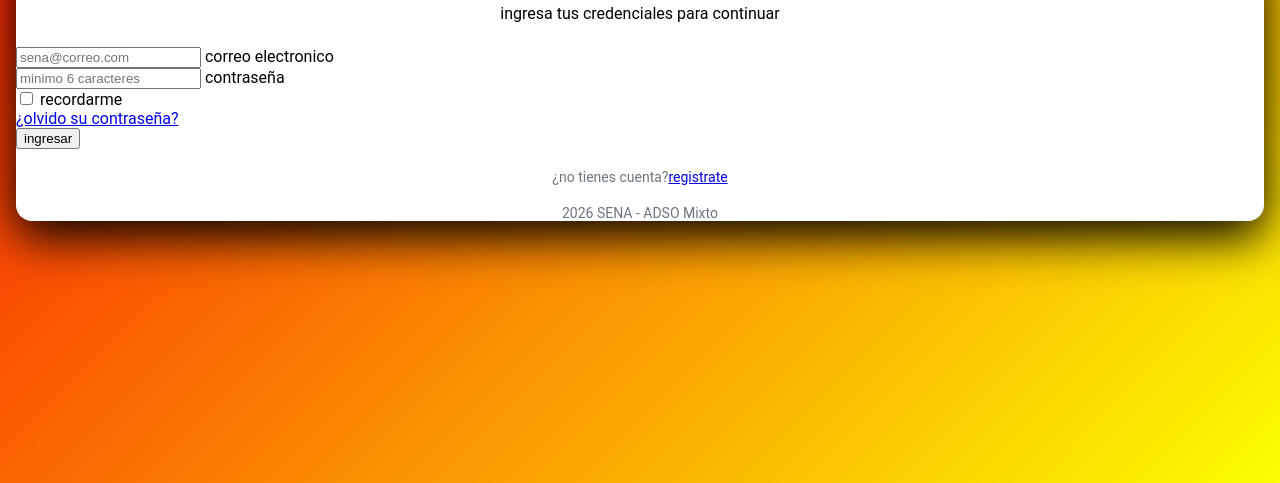
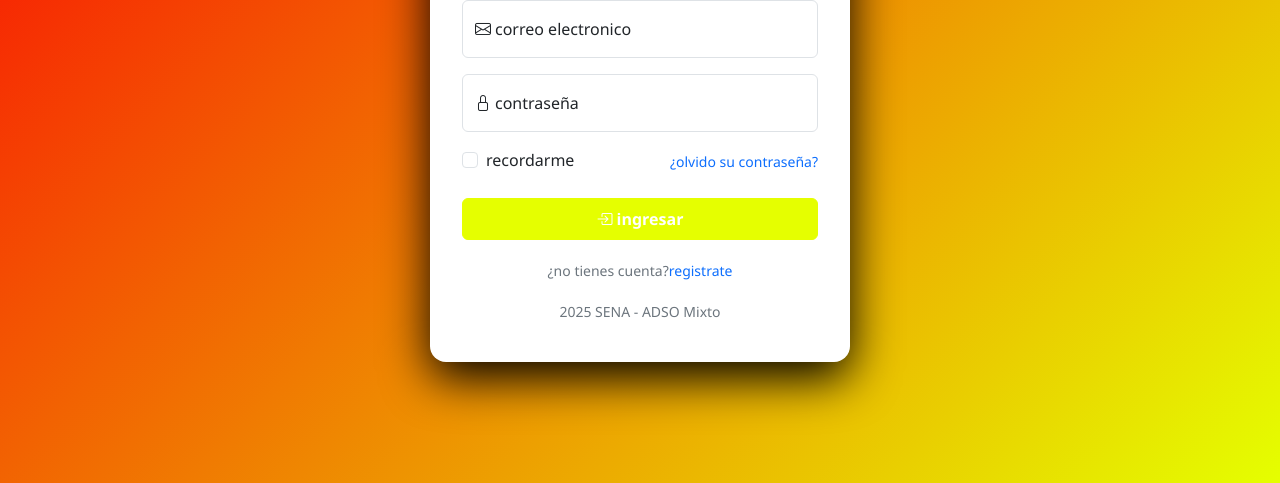
Before and after one commit to BreinerMartinez7/breiner, a plain HTML site: page index.html in a window 1280 px wide. Shown: the part 317-800 px from the top of the page. Drawn offline with nearby package versions, Linux system fonts and the light colour scheme.

Commit message:
estilos
arreglo de codigos

```diff
--- a/css/estilo.css
+++ b/css/estilo.css
@@ -4,7 +4,7 @@
 
 /* variables de marca es decir las generales*/
 :root {/* es la raiz del documento las variables declaradas aqui sirven para toda la pagina*/
-    --sena-verde: #fbff00;/*toda variable inicia con -- el color esta en hexadecimal pero lo podemos colocar en texto*/
+    --sena-verde: #e5ff00;/*toda variable inicia con -- el color esta en hexadecimal pero lo podemos colocar en texto*/
     --sena-verde-oscuro: #0011ff;
     --sena-azul:#fa0303;
     --sidebar-ancho: 250px/*ancho del menu lateral px es la unidad*/
@@ -13,7 +13,7 @@
 /* variables generales estilos que aplican a todas las paginas*/
 body {/* afecta a todo el cuerpo de la pagina*/
     margin: 0; /* quita la margen que el navegador coloca por defecto*/
-    font-family: "segeo UI", Roboto, arial, sans-serif;/*tipos de letra si no existe pasa a la siguiente*/
+    font-family: "segoe UI", Roboto, arial, sans-serif;/*tipos de letra si no existe pasa a la siguiente*/
 }
 /*texto verde */
 .texto-sena {
@@ -24,21 +24,23 @@ body {/* afecta a todo el cuerpo de la pagina*/
 /*se usa junto a btn: class="btn btn-sena" */
 .btn-sena {
     /*color de texto*/
-    --bs-btn-bg: var(var(--sena-verde));
+    --bs-btn-color: #fff;
+    /*color de fondo*/
+    --bs-btn-bg: var(--sena-verde);
     /*color de borde*/
-    --bs-btn-border-color: var(var(--sena-verde));
+    --bs-btn-border-color: var(--sena-verde);
     /*texto con el mouse arriba*/
-    --bs--hover-color: #fff;
+    --bs-btn--hover-color: #fff;
     /*fondo con el mouse encima*/
-    --bs-btn-hover-bg: var(var(--sena-verde-oscuro));
+    --bs-btn-hover-bg: var(--sena-verde-oscuro);
     /*borde con el mouse encima*/
-    --bs-btn--border-color: var(var(--sena-verde-oscuro));
+    --bs-btn--border-color: var(--sena-verde-oscuro);
     /*texto mientras se hace clic*/
     --bs--btn--active-color: #fff;
     /*fondo mientras se hace clic*/
-    --bts-btn-active-bg: var(var(--sena-verde-oscuro));
+    --bts-btn-active-bg: var(--sena-verde-oscuro);
     /*borde mientras se hace clic*/
-    --bts-btn-active-border-color: var(var(--sena-verde-oscuro));
+    --bts-btn-active-border-color: var(--sena-verde-oscuro);
     /*cierra la regla*/
 }
 /* la coma aplica la misma regla a varios selectores: los campos con el foco*/
@@ -87,13 +89,13 @@ body {/* afecta a todo el cuerpo de la pagina*/
         /*ancho completo*/
         width: 100%;
         /* hasta 420px*/
-        max-width: 420;
+        max-width: 420px;
         /*fondo blanco*/
         background-color: #fff;
         /*esquinas redondeadas*/
         border-radius: 1rem;
         /*relleno interno*/
-        padding: 2.5rem 2 rem;
+        padding: 2.5rem 2rem;
         /*el ancho incluye el relleno*/
         box-sizing: border-box;
         /*sombra*/
--- a/index.html
+++ b/index.html
@@ -4,6 +4,10 @@
     <meta charset="UTF-8">
     <meta name="viewport" content="width=device-width, initial-scale=1.0">
     <title>Iniciar sesion inventario ADSO</title>
+    <!--CSS de Bootrstrap 5. 3. 3 desde url predeterminada-->
+    <link href="https://cdn.jsdelivr.net/npm/bootstrap@5.3.3/dist/css/bootstrap.min.css" rel="stylesheet">
+    <!--libreria iconos de bootstrap-->
+     <link href="https://cdn.jsdelivr.net/npm/bootstrap-icons@1.11.3/font/bootstrap-icons.min.css" rel="stylesheet">
     <link href="css/estilo.css" rel="stylesheet"><!--llama los estilos personalizados-->
 </head>
 <body class="login-fondo">
@@ -13,14 +17,14 @@
             <!--icono de la tienda-->
             <i class="bi bi-shop display-4 text-sena"></i>
             <h1 class="h3 fw-bold">inventario sena</h1>
-            <p class="text-secundary mb-0">ingresa tus credenciales para continuar</p>
+            <p class="text-secondary mb-0">ingresa tus credenciales para continuar</p>
 
         </header>
 
         <!--form permite crear el contenido de un formulario cuando se envia nos lleva a la ruta dashboard el method nos envia la informacion con get-->
         <form action="dashboard.html" method="get">
+             <div class="form-floating mb-3"><!--agrupar un contenido en un contenedor-->
 
-        <div class="form-floating mb-3"><!--agrupar un contenido en un contenedor-->
             <input type="email" class="form-control" id="correo" placeholder="sena@correo.com" required><!--type obliga que tenga el @, placeholder el texto de ejemplo-->
             <label for="correo"><i class="bi bi-envelope me-1"></i>correo electronico</label><!--es una etiqueta de texto que con el for conecta con el input-->
 
@@ -41,11 +45,12 @@
     </div>
 
          <button type="submit" class="btn btn-sena w-100 py-2 fw-semibold">
-            <i class="bi bi-box-arrow-in-right me-1"></i>ingresar</button><!--envia el formulario antes revisa los campos required email y minlength-->
+            <i class="bi bi-box-arrow-in-right me-1"></i>ingresar
+        </button><!--envia el formulario antes revisa los campos required email y minlength-->
     </form><!--cierra el formulario-->
 
          <p class="login-pie">¿no tienes cuenta?<a href="registro.html" class="text-decoration-none">registrate</a> </p>
-         <footer class="login-pie"> 2026 SENA - ADSO Mixto </footer><!--pie de pagina-->
+         <footer class="login-pie"> 2025 SENA - ADSO Mixto </footer><!--pie de pagina-->
     </main>
 
 </body>
```
Also changed, not shown: dashboard.html (+40 -0 lines).
